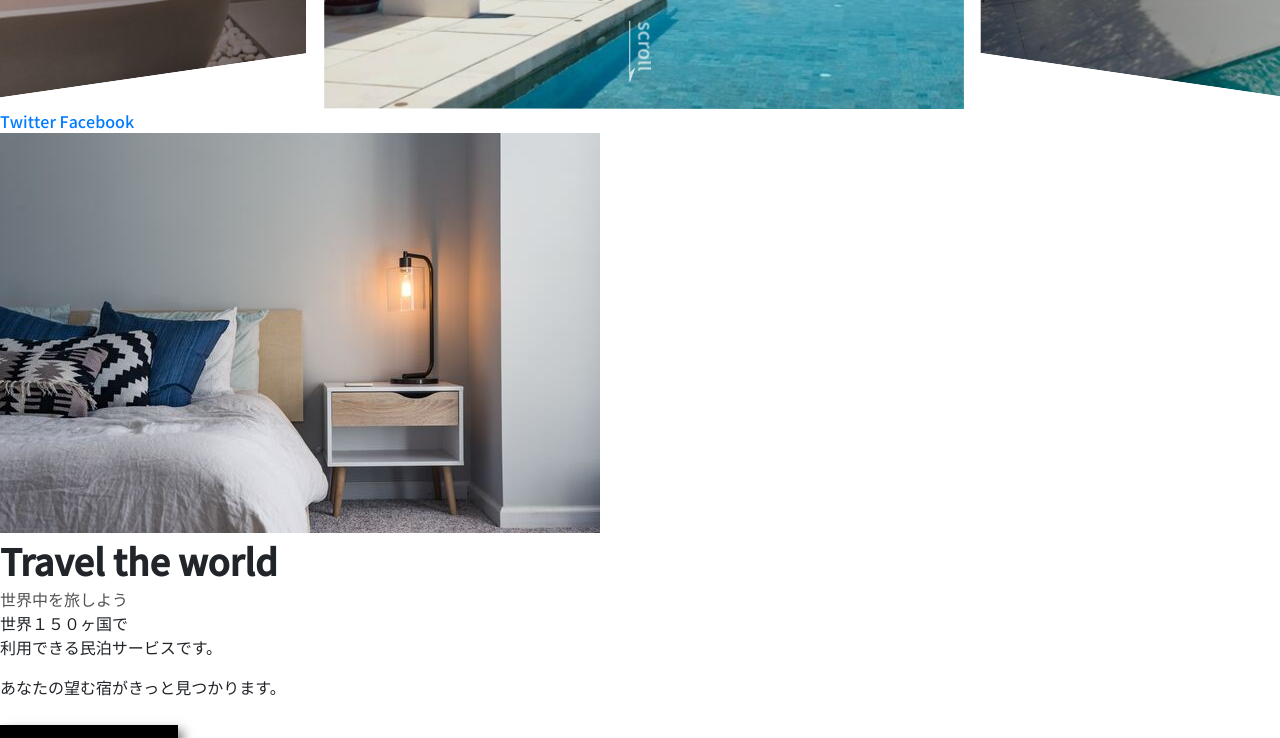
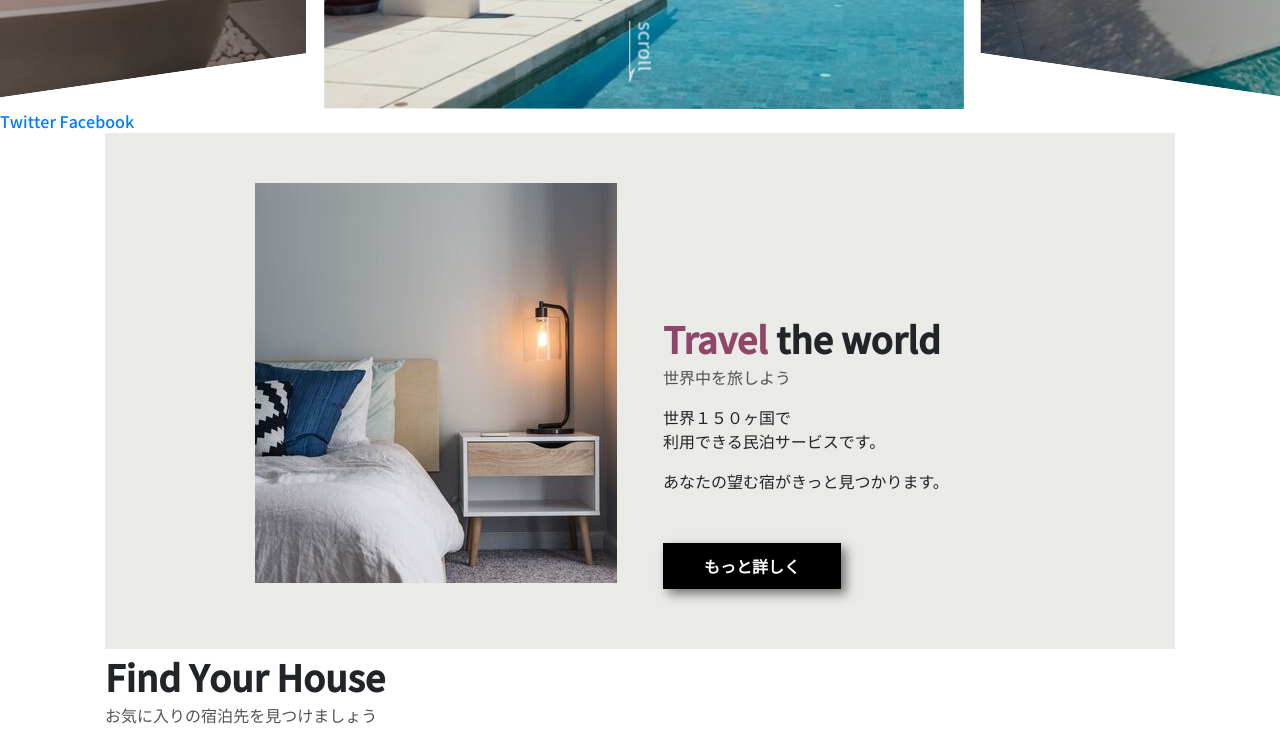
Before and after one commit to pepe0730/portfolio2, a plain HTML site: page index.html in a window 1280 px wide. Shown: the part 720-1458 px from the top of the page. Drawn offline with Linux system fonts and the light colour scheme; a web font is replaced by a local one.

Commit message:
add travel section design

```diff
--- a/styles/breakpoints/_1280up.scss
+++ b/styles/breakpoints/_1280up.scss
@@ -9,3 +9,9 @@ Stylesheet: 1280px以上のモニタで適用
 		flex-basis: 23%;
 	}
 }
+
+.travel {
+	&__inner {
+		padding: 50px 150px;
+	}
+}
--- a/styles/breakpoints/_600up.scss
+++ b/styles/breakpoints/_600up.scss
@@ -16,10 +16,22 @@ Stylesheet: 600px以上のタブレットやモニタで適用
 	}
 }
 
-.popular {
-	&__container {
+.travel {
+	&__inner {
+		padding: 50px;
 		justify-content: space-between;
 	}
+	&__texts,
+	&__img {
+		flex-basis: 47%;
+	}
+	&__texts {
+		display: flex;
+		align-items: flex-end;
+	}
+}
+
+.popular {
 	&__item {
 		//flex-basisは子要素に
 		flex-basis: 47%;
--- a/styles/breakpoints/_960up.scss
+++ b/styles/breakpoints/_960up.scss
@@ -22,6 +22,15 @@ Stylesheet: 960px以上のモニタで適用
 	padding-bottom: 150px !important;
 }
 
+.travel {
+	&__img {
+		height: 400px;
+	}
+	&__description {
+		margin-bottom: 40px;
+	}
+}
+
 .popular {
 	&__img {
 		height: 335px;
--- a/styles/breakpoints/_base.scss
+++ b/styles/breakpoints/_base.scss
@@ -52,6 +52,35 @@ img {
 	display: flex;
 	flex-direction: column;
 }
+.purple {
+	color: $cWineRed;
+}
+
+.travel {
+	@extend .content-width;
+	&__inner {
+		@extend .flex;
+		justify-content: space-between;
+		padding: 15px;
+		background-color: $cBgGray;
+	}
+	&__sub {
+		@extend .mb-sm;
+	}
+	&__img {
+		height: 300px;
+		@extend .mb-sm;
+		& > img {
+			object-fit: cover;
+			width: 100%;
+			height: 100%;
+		}
+	}
+	&__text {
+		@extend .pb-sm;
+	}
+}
+
 .houses {
 	//プロパティの継承
 	@extend .content-width;
--- a/styles/modules/_image-slide.scss
+++ b/styles/modules/_image-slide.scss
@@ -119,7 +119,7 @@
 
 	&::before {
 		display: block;
-    content: '';
+		content: "";
 		padding-top: 50%;
 	}
 }
```
Also changed, not shown: styles/style.css, 1 other file. Lines whose indentation alone changed are shown as unchanged.
